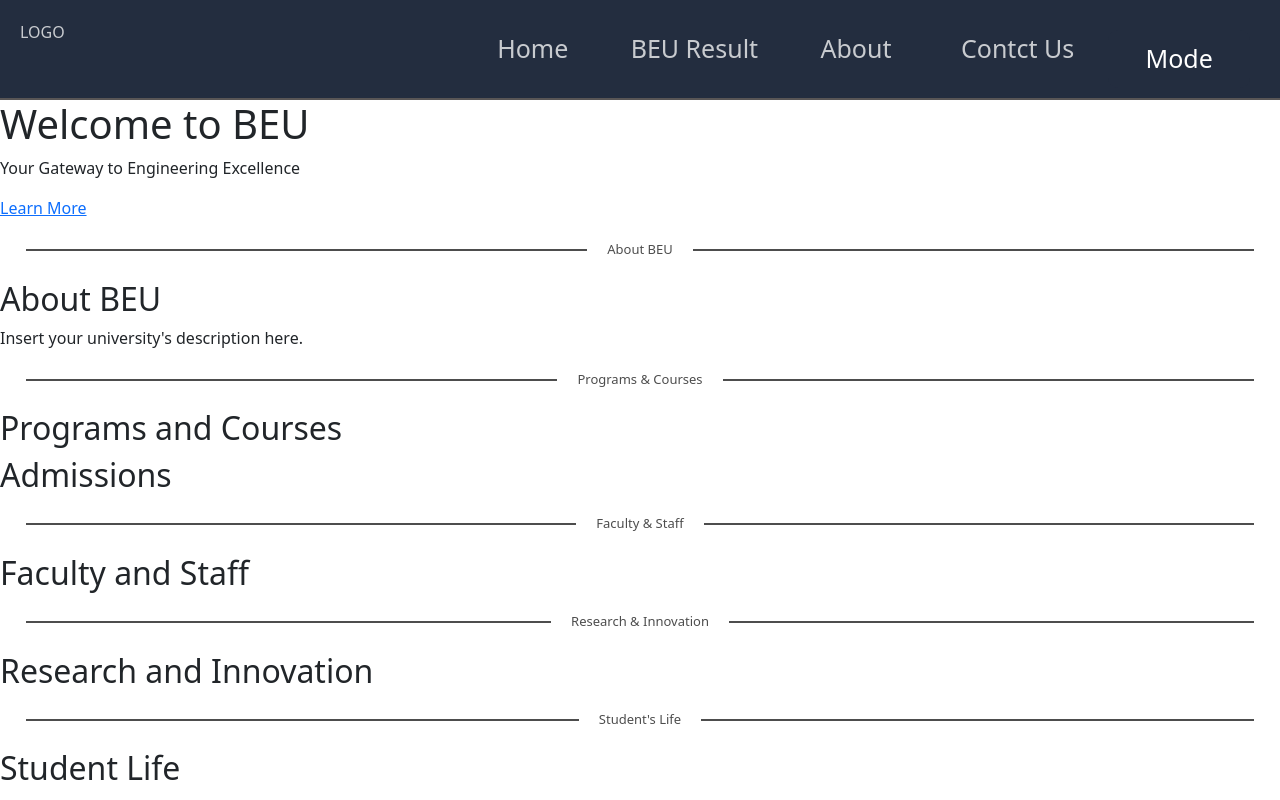
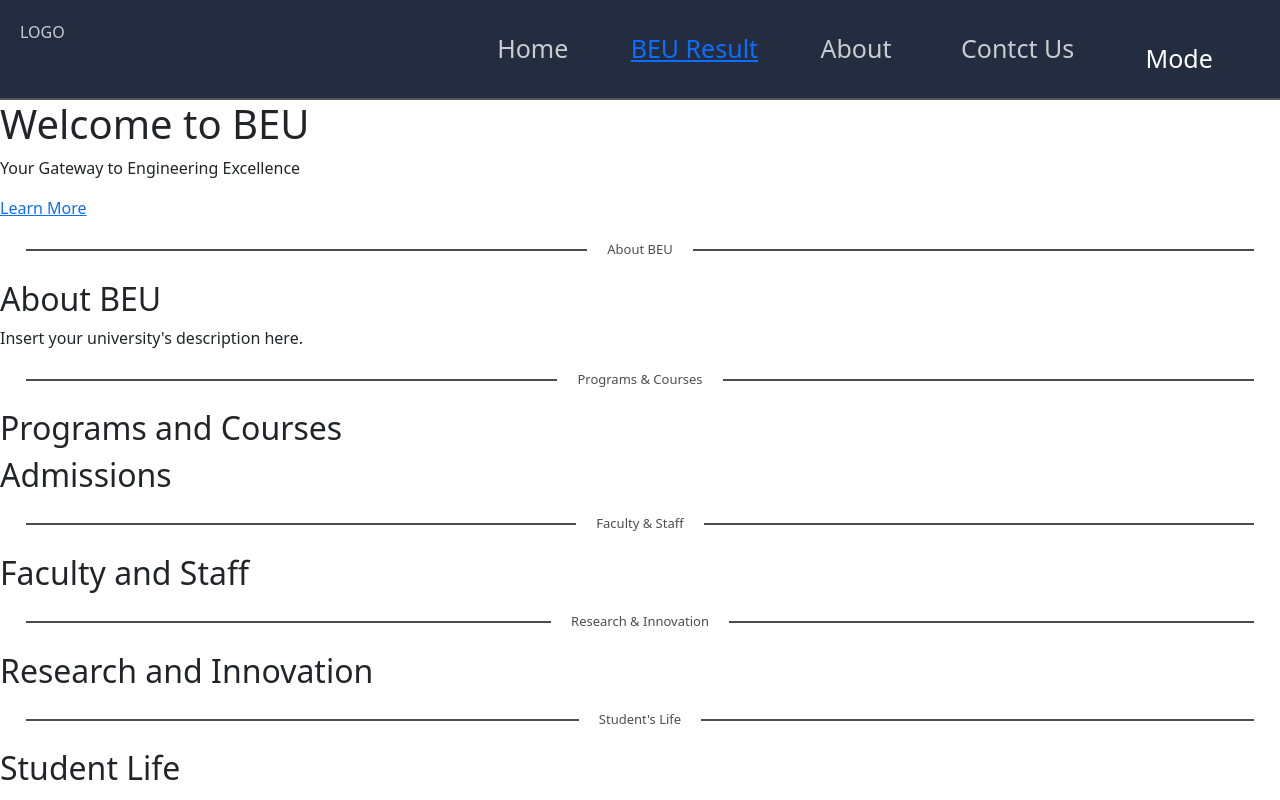
Before and after one commit to gecarwal/BEU-info, a plain HTML site: page index.html in a window 1280 px wide. Shown: the top 800 px of the page. Drawn offline with nearby package versions, Linux system fonts and the light colour scheme.

Commit message:
updated the link to beu result site

```diff
--- a/index.html
+++ b/index.html
@@ -18,7 +18,7 @@
         <div class="nav-right">
             <ul>
                 <li>Home</li>
-                <li>BEU Result</li>
+                <li><a href="https://k-rd.github.io/BEU-Result-Fetcher/">BEU Result</a></li>
                 <li>About</li>
                 <li>Contct Us</li>
                 <li><button onclick="toggleNavMode()" class="btn-sec mode-btn" type="button">Mode</button></li>
```
